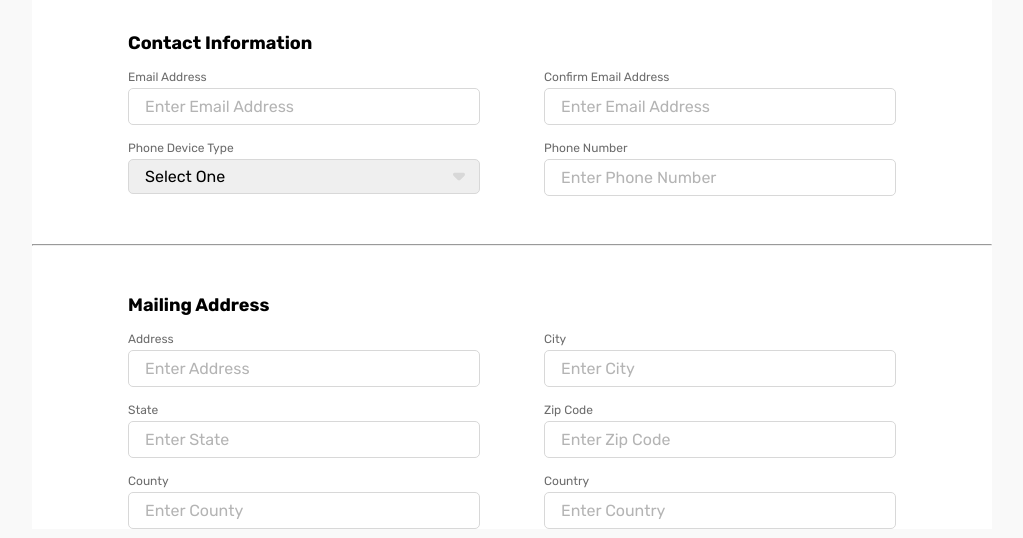
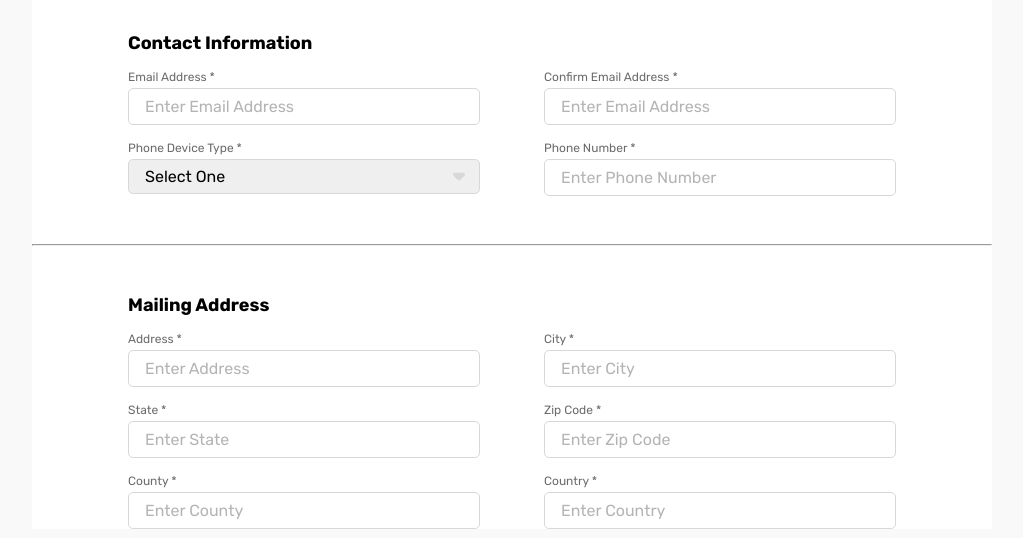
Before and after one commit to TritonSE/CCIDC-Application-Overhaul, a React (Vite) app in the folder frontend/: page /infoForm in a window 1280 px wide. Shown: the part 887-1425 px from the top of the page, without its empty margins (128-1151 px from the left). Built offline with nearby package versions, Linux system fonts and the light colour scheme.

Commit message:
required options

```diff
--- a/frontend/src/components/FormSection.tsx
+++ b/frontend/src/components/FormSection.tsx
@@ -24,16 +24,26 @@ export const FormSection: React.FC<FormSectionProps> = ({ sectionName, formInput
         {formInputs.map((formInput, index) => (
           <div className={styles.inputBox} key={index}>
             <div className={styles.inputTitle}>{formInput.inputTitle}</div>
-            {formInput.inputType === "text" && (
+            {formInput.inputType === "text" &&
+              (formInput.required ? (
+                <input
+                  required
+                  type="text"
+                  className={styles.inputText}
+                  placeholder={formInput.defaultMessage}
+                />
+              ) : (
                 <input
                   type="text"
                   className={styles.inputText}
                   placeholder={formInput.defaultMessage}
                 />
-            )}
-            {formInput.inputType === "dropdown" && formInput.dropdownOptions && (
+              ))}
+            {formInput.inputType === "dropdown" &&
+              formInput.dropdownOptions &&
+              (formInput.required ? (
                 <select className={styles.inputText} id="drop">
-                <option value="none" className={styles.optionDefault} selected disabled hidden>
+                  <option value="" className={styles.optionDefault} selected disabled>
                     Select One
                   </option>
                   {formInput.dropdownOptions.map((dropOption, dropIndex) => (
@@ -46,7 +56,22 @@ export const FormSection: React.FC<FormSectionProps> = ({ sectionName, formInput
                     </option>
                   ))}
                 </select>
-            )}
+              ) : (
+                <select required className={styles.inputText} id="drop">
+                  <option value="" className={styles.optionDefault} selected disabled>
+                    Select One
+                  </option>
+                  {formInput.dropdownOptions.map((dropOption, dropIndex) => (
+                    <option
+                      key={dropIndex}
+                      value={dropOption}
+                      className={dropOption ? styles.optionSelected : styles.optionDefault}
+                    >
+                      {dropOption}
+                    </option>
+                  ))}
+                </select>
+              ))}
           </div>
         ))}
       </div>
--- a/frontend/src/components/InfoForm.tsx
+++ b/frontend/src/components/InfoForm.tsx
@@ -81,7 +81,7 @@ export function InfoForm() {
               inputTitle: "Gender",
               defaultMessage: "Select One",
               inputType: "dropdown",
-              dropdownOptions: ["female", "male", "non-binary", "transgender", "Prefer not to say"],
+              dropdownOptions: ["Female", "Male", "Other", "Prefer not to say"],
             },
           ]}
         />
@@ -92,26 +92,26 @@ export function InfoForm() {
           sectionName="Contact Information"
           formInputs={[
             {
-              inputTitle: "Email Address",
+              inputTitle: "Email Address *",
               defaultMessage: "Enter Email Address",
               inputType: "text",
               required: true,
             },
             {
-              inputTitle: "Confirm Email Address",
+              inputTitle: "Confirm Email Address *",
               defaultMessage: "Enter Email Address",
               inputType: "text",
               required: true,
             },
             {
-              inputTitle: "Phone Device Type",
+              inputTitle: "Phone Device Type *",
               defaultMessage: "Select One",
               inputType: "dropdown",
-              dropdownOptions: ["mobile", "cell", "work"],
+              dropdownOptions: ["Cell", "Home", "Office"],
               required: true,
             },
             {
-              inputTitle: "Phone Number",
+              inputTitle: "Phone Number *",
               defaultMessage: "Enter Phone Number",
               inputType: "text",
               required: true,
@@ -125,37 +125,37 @@ export function InfoForm() {
           sectionName="Mailing Address"
           formInputs={[
             {
-              inputTitle: "Address",
+              inputTitle: "Address *",
               defaultMessage: "Enter Address",
               inputType: "text",
               required: true,
             },
             {
-              inputTitle: "City",
+              inputTitle: "City *",
               defaultMessage: "Enter City",
               inputType: "text",
               required: true,
             },
             {
-              inputTitle: "State",
+              inputTitle: "State *",
               defaultMessage: "Enter State",
               inputType: "text",
               required: true,
             },
             {
-              inputTitle: "Zip Code",
+              inputTitle: "Zip Code *",
               defaultMessage: "Enter Zip Code",
               inputType: "text",
               required: true,
             },
             {
-              inputTitle: "County",
+              inputTitle: "County *",
               defaultMessage: "Enter County",
               inputType: "text",
               required: true,
             },
             {
-              inputTitle: "Country",
+              inputTitle: "Country *",
               defaultMessage: "Enter Country",
               inputType: "text",
               required: true,
```
Lines whose indentation alone changed are shown as unchanged.
